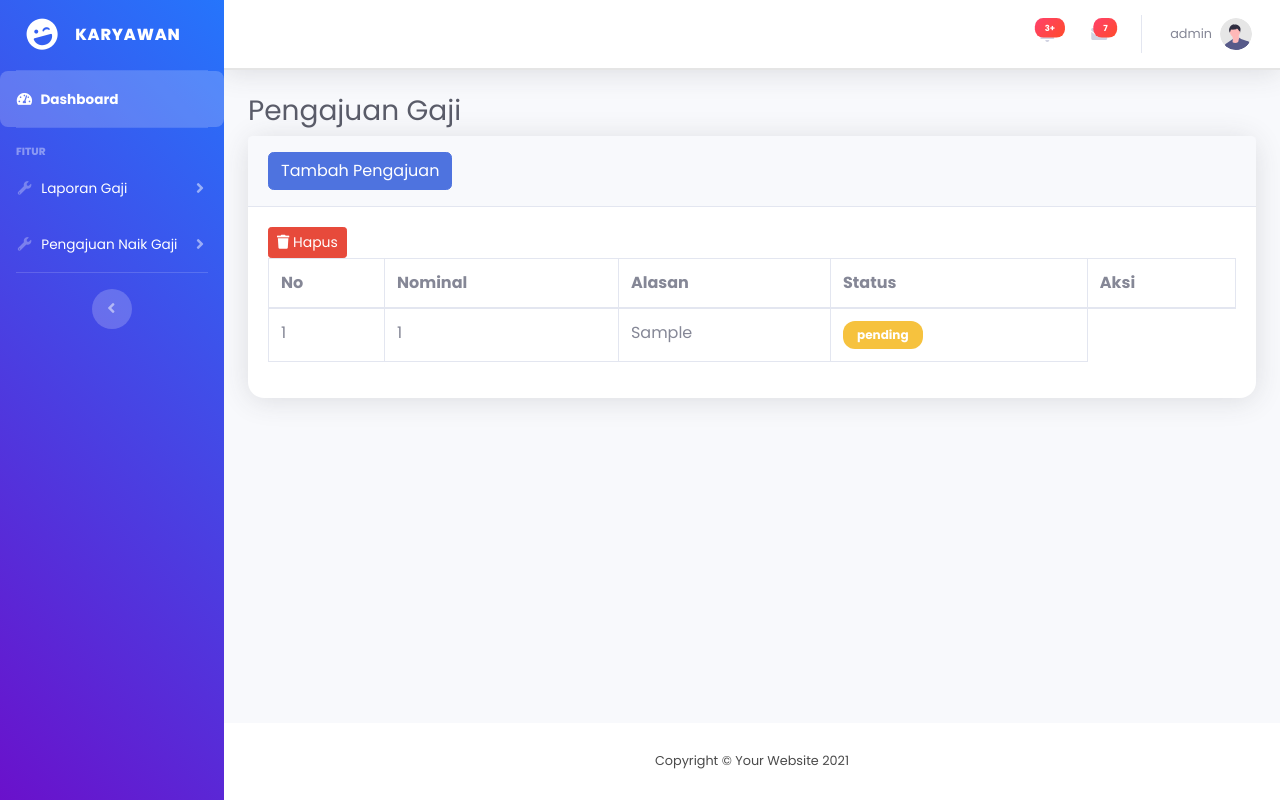
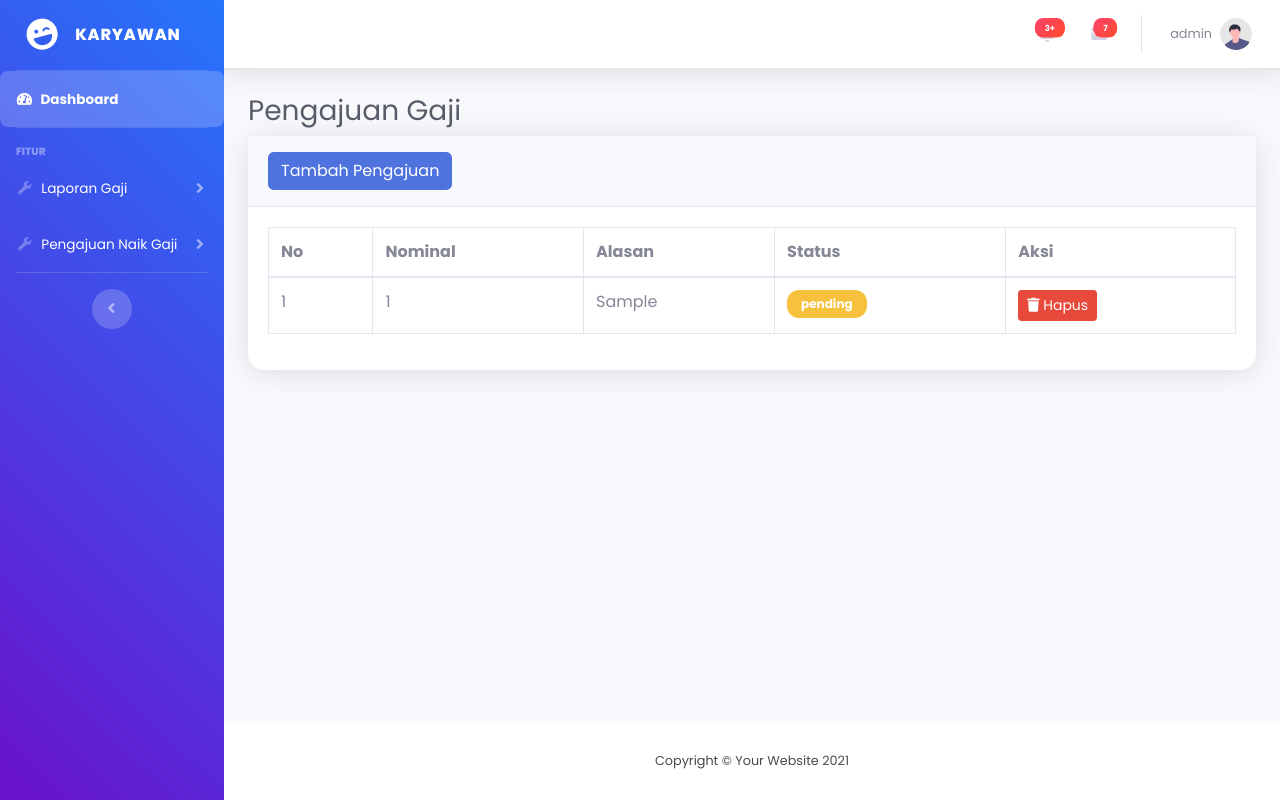
Before and after one commit to adermaulana/gajikaryawan, a PHP site: page /karyawan/pengajuan.php in a window 1280 px wide. Run offline with PHP 8.4, Linux system fonts and the light colour scheme; a user stored in the database is signed in; tables that the repository leaves empty hold one stand-in row (values such as "Sample post").

Commit message:
naik gaji

```diff
--- a/karyawan/pengajuan.php
+++ b/karyawan/pengajuan.php
@@ -428,11 +428,13 @@ if (isset($_GET['hal']) == 'hapus') {
                                             <?php else: ?>
                                             <td><span class="badge badge-danger"><?= $data['status'] ?></span></td>
                                             <?php endif; ?>
-                                            <a href="pengajuan.php?hal=hapus&id=<?= $data['id'] ?>"
-                                                class="btn btn-danger btn-sm"
-                                                onclick="return confirm('Apakah Anda yakin menghapus pengajuan ini?')">
-                                                <i class="fas fa-trash"></i> Hapus
-                                            </a>
+                                            <td>
+                                                <a href="pengajuan.php?hal=hapus&id=<?= $data['id'] ?>"
+                                                    class="btn btn-danger btn-sm"
+                                                    onclick="return confirm('Apakah Anda yakin menghapus pengajuan ini?')">
+                                                    <i class="fas fa-trash"></i> Hapus
+                                                </a>
+                                            </td>
                                         </tr>
                                         <?php endwhile; ?>
                                     </tbody>
```
